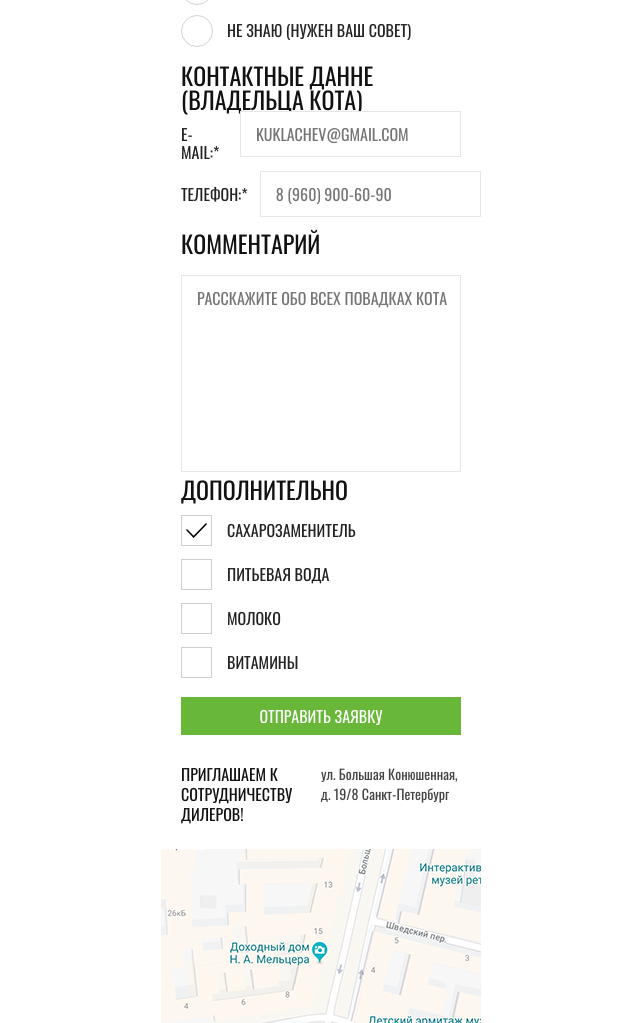
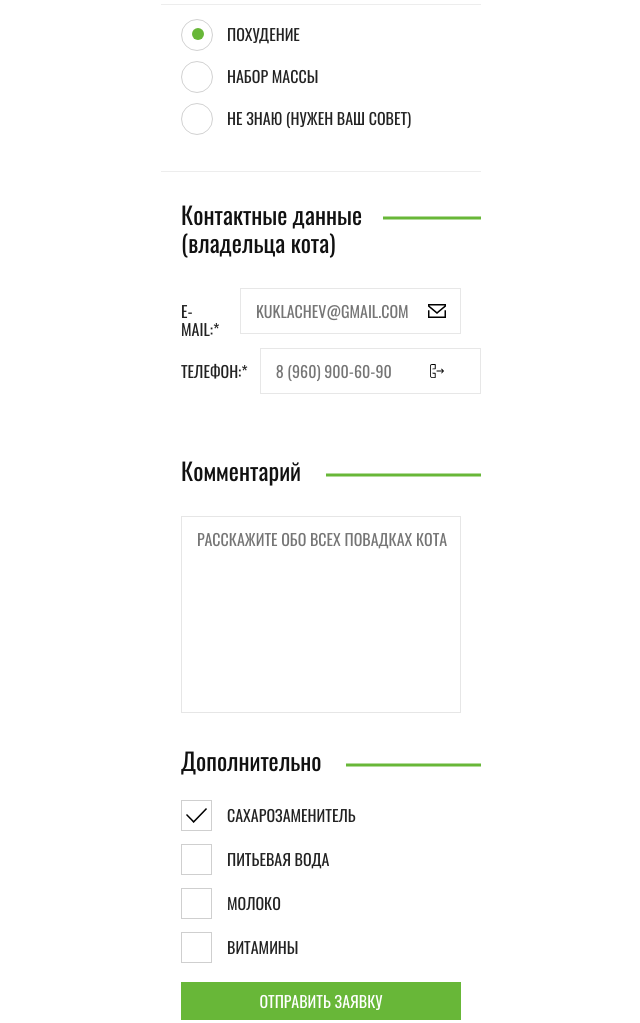
Before and after one commit to SelivanovAN/184136-cat-energy, a website: page source/form.html in a window 1280 px wide. Shown: the part 662-1685 px from the top of the page, without its empty margins (319-959 px from the left). Drawn offline with nearby package versions, Linux system fonts and the light colour scheme; files that its build step writes are made by us from their sources; files whose address does not match are found by name.

Commit message:
сдалал страницу мобилы для каталога без медиавыражений и гайда

```diff
--- a/source/form.html
+++ b/source/form.html
@@ -24,11 +24,13 @@
       </div>
     </header>
     <section class="info-forms">
-      <div class="info-forms__wrapper">
-        <form class="info-forms__elements" action="https://echo.htmlacademy.ru" method="get" enctype="multipart/form-data" oninput="ruoutput.value=rucount.value">
+      <form class="info-forms__elements" action="https://echo.htmlacademy.ru" method="get" enctype="multipart/form-data" oninput="ruoutput.value=rucount.value">
+        <div class="info-forms__wrapper">
           <section class="info-forms__program  forms-program">
-            <h2 class="forms-program__title">Подбор программы</h2>
-            <p class="forms-program__about">Заполните анкету и мы подберем  программу питания для вашего кота</p>
+            <div class="forms-program__title-wrapper">
+              <h2 class="forms-program__title">Подбор программы</h2>
+              <p class="forms-program__about">Заполните анкету и мы подберем  программу питания для вашего кота</p>
+          </div>
             <section class="forms-program__introduce-wrapper">
               <section class="forms-program__introduce-label-wrapper">
                 <label class="forms-program__introduce-label">
@@ -53,7 +55,7 @@
           </section>
           <section class="forms-contact-legend">
             <div class="forms-contact-legend__wrapper">
-              <h2 class="forms-contact-legend__h2  forms-contact-legend__h2--big">Контактные данне (владельца кота)</h2>
+              <h2 class="forms-contact-legend__h2  forms-contact-legend__h2--big">Контактные данные (владельца кота)</h2>
             </div>
           </section>
           <section class="forms-contact">
@@ -87,19 +89,19 @@
           </section>
           <section class="forms-additionally"><!--Дополнительно-->
             <section class="forms-additionally-item  forms-additionally-item-wrapper">
-              <input class="forms-additionally-item__checkbox" type="checkbox" name="additionally" id="Sweetener-field" checked><label class="forms-additionally__label" for="slider-field">Сахарозаменитель</label>
-              <input class="forms-additionally-item__checkbox" type="checkbox" name="additionally" id="water-field"><label class="forms-additionally__label" for="privilege-field">Питьевая вода</label>
-              <input class="forms-additionally-item__checkbox" type="checkbox" name="additionally" id="milk-field"><label class="forms-additionally__label" for="news-field">Молоко</label>
-              <input class="forms-additionally-item__checkbox" type="checkbox" name="additionally" id="drags-field"><label class="forms-additionally__label" for="gallery-field">Витамины</label>
+              <input class="forms-additionally-item__checkbox" type="checkbox" name="additionally" id="Sweetener-field" checked><label class="forms-additionally__label" for="Sweetener-field">Сахарозаменитель</label>
+              <input class="forms-additionally-item__checkbox" type="checkbox" name="additionally" id="water-field"><label class="forms-additionally__label" for="water-field">Питьевая вода</label>
+              <input class="forms-additionally-item__checkbox" type="checkbox" name="additionally" id="milk-field"><label class="forms-additionally__label" for="milk-field">Молоко</label>
+              <input class="forms-additionally-item__checkbox" type="checkbox" name="additionally" id="drags-field"><label class="forms-additionally__label" for="drags-field">Витамины</label>
             </section>
           </section><!--/Дополнительно-->
-          <button class="info-forms__send  info-forms__send--big" type="submit" value="Отправить заявку">Отправить заявку</button>
-        </form>
-      </div>
+          <button class="info-forms__send  info-forms__send--big  info-forms__send--element" type="submit" value="Отправить заявку">Отправить заявку</button>
+        </div>
+      </form>
     </section>
     <section class="contacts">
       <div class="contacts__wrapper">
-        <section class="contacts__adress">
+        <section class="contacts__adress  contacts__adress--gray-background">
           <span class="contacts__invite">приглашаем  к сотрудничеству  дилеров!</span>
           <span class="contacts__drive">ул. Большая Конюшенная, д. 19/8  Санкт-Петербург</span>
         </section>
--- a/source/less/contacts.less
+++ b/source/less/contacts.less
@@ -16,7 +16,14 @@
   padding-right: 20px;
   padding-top: 29px;
   padding-bottom: 25px;
+}
+
+.contacts__adress--white-background {
   background-color: #ffffff;
+}
+
+.contacts__adress--gray-background {
+  background-color: #f2f2f2;
 }
 
 .contacts__invite {
--- a/source/less/forms-additionally-legend.less
+++ b/source/less/forms-additionally-legend.less
@@ -1,10 +1,40 @@
+.forms-additionally-legend {
+  position: relative;
+  &::before {
+    position: absolute;
+    top: 53%;
+    left: 0;
+    width: 100%;
+    height: 3px;
+    background-color: #68b738;
+    content: "";
+    transform: translate(0, -50%);
+  }
+}
+
 .forms-additionally-legend__wrapper {
-  width: 280px;
+  position: relative;
+  width: 320px;
+  padding-left: 20px;
+  padding-right: 20px;
+  padding-top: 30px;
+  padding-bottom: 30px;
+  box-sizing: border-box;
   margin: 0 auto;
-  margin-bottom: 20px;
+  &::before {
+    position: absolute;
+    left: 0;
+    width: 185px;
+    height: 10px;
+    top: 44%;
+    content: "";
+    background-color: #ffffff;
+  }
 }
 
 .forms-additionally-legend__h2 {
+  display: inline-block;
+  position: relative;
   margin: 0;
   padding-right: 50px;
   font-family: "Oswald", "Arial", sans-serif;
@@ -13,7 +43,3 @@
   font-weight: 400;
   color: #111111;
 }
-
-.forms-additionally-legend__h2--big {
-  text-transform: uppercase;
-}
--- a/source/less/forms-comment-legend.less
+++ b/source/less/forms-comment-legend.less
@@ -1,10 +1,40 @@
+.forms-comment-legend {
+  position: relative;
+  &::before {
+    position: absolute;
+    top: 53%;
+    left: 0;
+    width: 100%;
+    height: 3px;
+    background-color: #68b738;
+    content: "";
+    transform: translate(0, -50%);
+  }
+}
+
 .forms-comment-legend__wrapper {
-  width: 280px;
+  position: relative;
+  width: 320px;
+  padding-left: 20px;
+  padding-right: 20px;
+  padding-top: 30px;
+  padding-bottom: 30px;
+  box-sizing: border-box;
   margin: 0 auto;
-  margin-bottom: 20px;
+  &::before {
+    position: absolute;
+    left: 0;
+    width: 165px;
+    height: 10px;
+    top: 44%;
+    content: "";
+    background-color: #ffffff;
+  }
 }
 
 .forms-comment-legend__h2 {
+  display: inline-block;
+  position: relative;
   margin: 0;
   padding-right: 50px;
   font-family: "Oswald", "Arial", sans-serif;
@@ -13,7 +43,3 @@
   font-weight: 400;
   color: #111111;
 }
-
-.forms-comment-legend__h2--big {
-  text-transform: uppercase;
-}
--- a/source/less/forms-contact-legend.less
+++ b/source/less/forms-contact-legend.less
@@ -1,18 +1,45 @@
+.forms-contact-legend {
+  position: relative;
+  &::before {
+    position: absolute;
+    top: 40%;
+    left: 0;
+    width: 100%;
+    height: 3px;
+    background-color: #68b738;
+    content: "";
+    transform: translate(0, -50%);
+  }
+}
+
 .forms-contact-legend__wrapper {
-  width: 280px;
+  position: relative;
+  width: 320px;
+  padding-left: 20px;
+  padding-right: 20px;
+  padding-top: 30px;
+  padding-bottom: 30px;
+  box-sizing: border-box;
   margin: 0 auto;
+  &::before {
+    position: absolute;
+    left: 0;
+    width: 222px;
+    height: 10px;
+    top: 33%;
+    content: "";
+    background-color: #ffffff;
+  }
 }
 
 .forms-contact-legend__h2 {
+  display: inline;
   margin: 0;
   padding-right: 50px;
+  position: relative;
   font-family: "Oswald", "Arial", sans-serif;
   font-size: 24px;
   line-height: 24px;
   font-weight: 400;
   color: #111111;
 }
-
-.forms-contact-legend__h2--big {
-  text-transform: uppercase;
-}
--- a/source/less/forms-contact.less
+++ b/source/less/forms-contact.less
@@ -1,6 +1,7 @@
 .forms-contact__content-wrapper {
   width: 280px;
   margin: 0 auto;
+  padding-bottom: 20px;
   box-sizing: border-box;
 }
 
@@ -12,6 +13,7 @@
 .forms-contact__label {
   display: flex;
   align-items: baseline;
+  position: relative;
 }
 
 .forms-contact__label-contact {
@@ -45,11 +47,11 @@
   background-color: #ffffff;
 }
 
-.forms-contact__input--mail::after {
+.forms-contact__label-email::after {
   content: "";
   position: absolute;
-  right: 0;
-  bottom: 0;
+  right: 15px;
+  bottom: 50%;
   width: 18px;
   height: 14px;
   background-image: url("../img/icon-mail.svg");
@@ -58,11 +60,11 @@
   background-repeat: no-repeat;
 }
 
-.forms-contact__input-tel::after {
+.forms-contact__label-tel::after {
   content: "";
   position: absolute;
-  right: 0;
-  bottom: 0;
+  right: 15px;
+  bottom: 50%;
   width: 18px;
   height: 14px;
   background-image: url("../img/icon-phone.svg");
--- a/source/less/forms-program.less
+++ b/source/less/forms-program.less
@@ -1,7 +1,13 @@
 .forms-program {
-  width: 280px;
+  width: 100%;
   margin: 0 auto;
+  padding-top: 22px;
   box-sizing: border-box;
+}
+
+.forms-program__title-wrapper {
+  padding-left: 20px;
+  padding-right: 20px;
 }
 
 .forms-program__title {
@@ -14,11 +20,20 @@
 }
 
 .forms-program__about {
+  padding-right: 20px;
+  text-transform: uppercase;
   font-family: "Oswald", "Arial", sans-serif;
   font-size: 14px;
   line-height: 18px;
   font-weight: 400;
   color: #111111;
+}
+
+.forms-program__introduce-wrapper {
+  margin-top: 35px;
+  padding-bottom: 24px;
+  padding-left: 20px;
+  padding-right: 20px;
 }
 
 .forms-program__introduce-label {
@@ -68,6 +83,12 @@
 .forms-program__choise {
   display: flex;
   flex-direction: column;
+  padding-left: 20px;
+  padding-right: 20px;
+  padding-top: 20px;
+  padding-bottom: 20px;
+  border-top: 1px solid #ededed;
+  border-bottom: 1px solid #ededed;
 }
 
 .forms-program__choise-item {
--- a/source/less/info-forms.less
+++ b/source/less/info-forms.less
@@ -1,16 +1,21 @@
 .info-forms__wrapper {
-  width: 280px;
+  display: flex;
+  flex-direction: column;
+  width: 320px;
   margin: 0 auto;
   box-sizing: border-box;
+  padding-bottom: 70px;
 }
 
 .info-forms__send {
+  position: relative;
   width: 280px;
   border: none;
   background-color: #68b738;
   padding-top: 10px;
   padding-bottom: 10px;
   cursor: pointer;
+  margin: 0 auto;
   font-family: "Oswald", "Arial", sans-serif;
   font-size: 16px;
   line-height: 18px;
@@ -18,6 +23,18 @@
   color: #ffffff;
 }
 
+.info-forms__send--element::before {
+  content: "* – Обязательные поля";
+  position: absolute;
+  bottom: -45px;
+  right: 25%;
+  font-size: 14px;
+  line-height: 16px;
+  font-weight: 400;
+  color: #444444;
+  text-transform: none;
+}
+
 .info-forms__send--big {
   text-transform: uppercase;
 }
```
Also changed, not shown: source/catalog.html (+1 -1 lines), source/index.html (+1 -1 lines).
